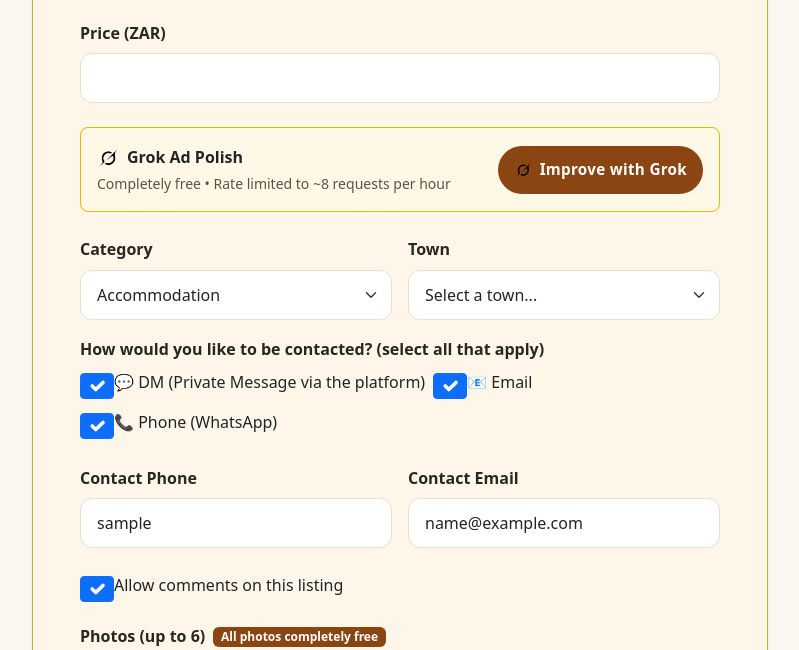
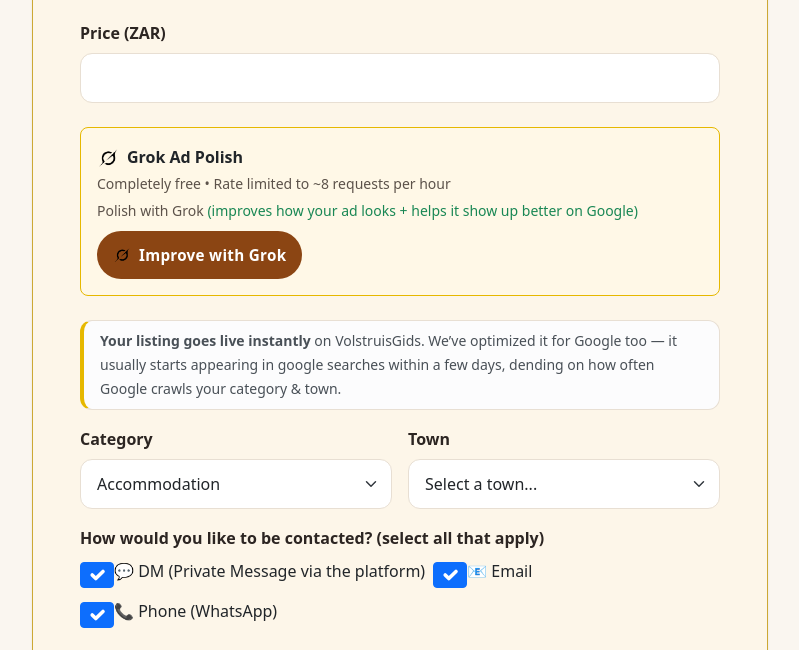
Before and after one commit to MarketExpander99/VolstruisGids, a Flask app: page /listings/create in a window 1280 px wide. Shown: the part 764-1414 px from the top of the page, without its empty margins (240-1039 px from the left). Run offline with Flask 3, Linux system fonts and the light colour scheme; the visitor is signed in with stand-in values (Sample User, id 1); data comes from the database, SQL or seed files in the repository; data that the repository does not hold is empty.

Commit message:
google_wording

```diff
--- a/app/templates/listings/create.html
+++ b/app/templates/listings/create.html
@@ -138,6 +138,10 @@
                                     <small class="text-muted d-block">
                                         Completely free • Rate limited to ~8 requests per hour
                                     </small>
+                                    <small class="text-muted d-block mt-1">
+                                        Polish with Grok
+                                        <span class="text-success">(improves how your ad looks + helps it show up better on Google)</span>
+                                    </small>
                                 </div>
                                 <button type="button" id="ai-improve-btn"
                                         class="btn btn-grok btn-sm px-3 py-1 fw-semibold d-flex align-items-center gap-2"
@@ -156,6 +160,12 @@
                                 <!-- AI Market Insight card injected here by JS after successful polish -->
                                 <div id="ai-market-insight"></div>
                             </div>
+                        </div>
+
+                        <!-- Honest Google / live timing note -->
+                        <div class="alert alert-light small py-2 px-3 mt-1" style="border-left: 4px solid #E6B800;">
+                            <strong>Your listing goes live instantly</strong> on VolstruisGids.
+                            We’ve optimized it for Google too — it usually starts appearing in google searches within a few days, dending on how often Google crawls your category &amp; town.
                         </div>
 
                         <!-- Town + Category -->
```
